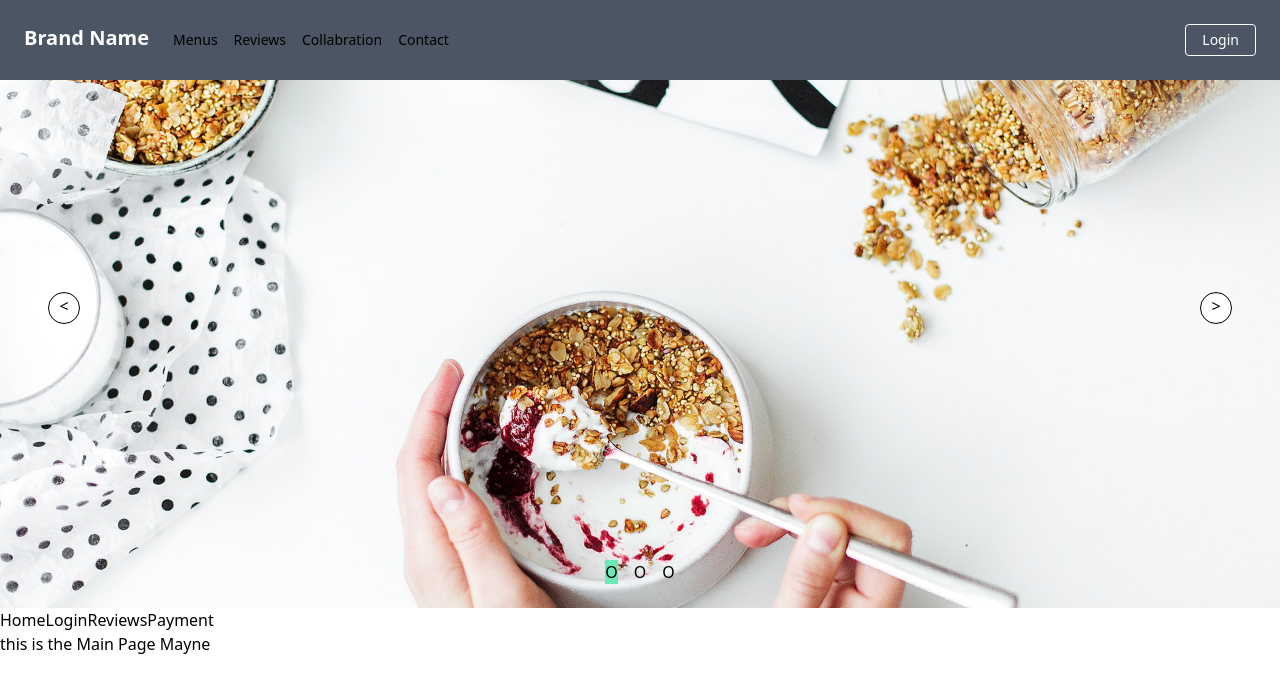
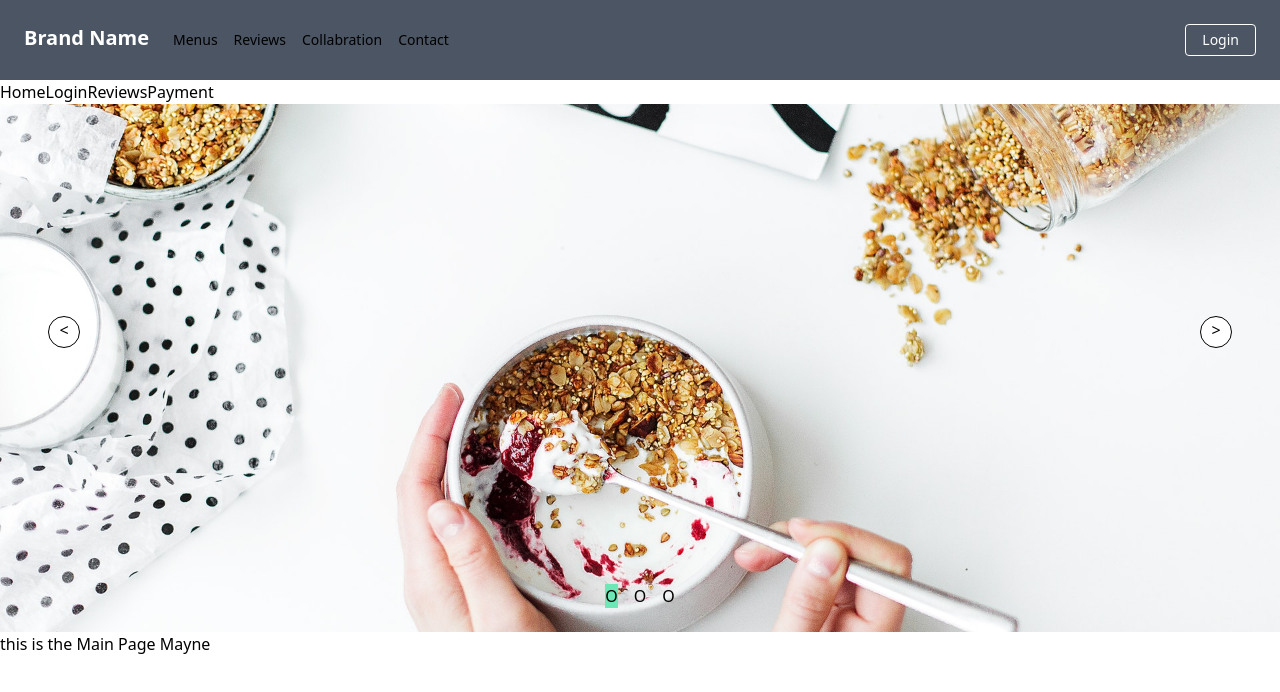
Before and after one commit to kdrbek06/react-masterpiece, a React (Create React App) app: page / in a window 1280 px wide. Shown: the top 692 px of the page. Built offline with nearby package versions, Linux system fonts and the light colour scheme.

Commit message:
Move mainCarousel to mainpage

```diff
--- a/src/App.tsx
+++ b/src/App.tsx
@@ -7,7 +7,7 @@ import MainPage from './components/MainPage';
 import Login from './components/Login';
 import Reviews from './components/Reviews';
 import Payments from './components/Payments';
-import MainCarousel from './components/MainCarousel';
+
 
 
 
@@ -15,7 +15,6 @@ function App() {
   return (
     <div className="App">
       <Navbar/>
-      <MainCarousel/>
       <Router>
         <Link to="/"><button>Home</button></Link>
         <Link to="/Login"><button>Login</button></Link>
--- a/src/components/MainPage.tsx
+++ b/src/components/MainPage.tsx
@@ -1,8 +1,10 @@
 import React from 'react'
+import MainCarousel from '../components/MainCarousel';
 
 export default function MainPage() {
     return (
         <div>
+            <MainCarousel />
             <p>this is the Main Page Mayne</p>
         </div>
     )
```
